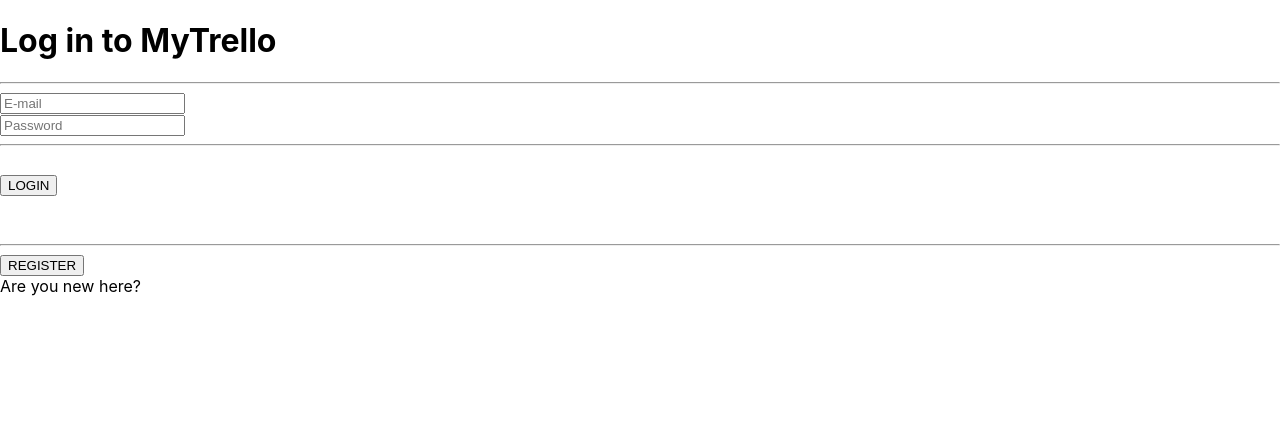
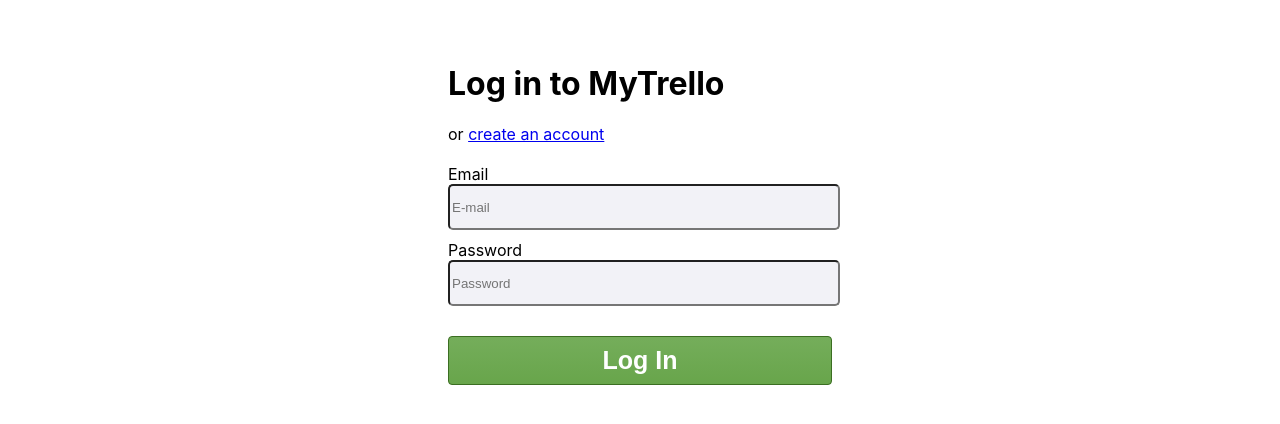
Before and after one commit to Mrucznik/PAW-TodoList, a React (Create React App) app in the folder react/: page /login in a window 1280 px wide. Shown: the top 424 px of the page. Built offline with nearby package versions, Linux system fonts and the light colour scheme.

Commit message:
add some css

```diff
--- a/react/src/App.js
+++ b/react/src/App.js
@@ -10,8 +10,8 @@
         return (
             <Router>
                 <div>
-                    <Route path={"/login"} component={Login}/>
-                    <Route path={"/"} component={BoardsPage} exact/>
+                    <Route path={"/"} component={Login}/>
+                    <Route path={"/boards"} component={BoardsPage} exact/>
                     <Route path={"/board/:id"} component={BoardPage}/>
                 </div>
             </Router>
--- a/react/src/PageComponents/Login.js
+++ b/react/src/PageComponents/Login.js
@@ -1,6 +1,7 @@
 import React, { Component } from "react";
 import { notify } from "react-notify-toast";
-import { Redirect } from 'react-router-dom'
+import { Redirect } from "react-router-dom";
+import { Link } from "react-router-dom";
 
 class Login extends Component {
   constructor(props) {
@@ -23,8 +24,8 @@
   }
 
   onRegisterClick = () => {
-    this.setState({ redirect: true })
-  }
+    this.setState({ redirect: true });
+  };
 
   onSubmit(e) {
     e.preventDefault();
@@ -32,20 +33,19 @@
     const { setToken } = this.props;
     let { errors } = this.state;
     const data = {
-      "auth": {
-        "email": email,
-        "password": password
+      auth: {
+        email: email,
+        password: password
       }
     };
 
-
     if (email && password) {
       if (!this.validateEmail(email)) {
-        notify.show("Invalid email", "error")
-        errors.push("invalid email")
+        notify.show("Invalid email", "error");
+        errors.push("invalid email");
       } else {
-        this.setState({ errors: [] })
-        this.setState({ isLogged: true })
+        this.setState({ errors: [] });
+        this.setState({ isLogged: true });
         // api.setToken(data)
         //   .then(res => {
         //     setToken(res.data["auth_token"])
@@ -67,28 +67,30 @@
     const { redirect } = this.state;
 
     if (isLogged) {
-      return (
-        <Redirect to="/" />
-      )
+      return <Redirect to="/boards" />;
     }
     if (redirect) {
-      return <Redirect to="/login" />;
+      return <Redirect to="/" />;
     }
     return (
       <div className="login-main">
+        <div className="login-body">
           <form
             className="uk-panel uk-panel-box uk-form"
             onSubmit={this.onSubmit}
           >
-          <h1 className>
+            <h1 className name="mytrello">
               Log in to MyTrello
             </h1>
-          <hr />
-          <div className="">
-            <div className="">
-              <div className="">
+            <div>
+              or <Link to="/">create an account</Link>
+            </div>
+            <br/>
+            <div>
+              <div>
+                <label for="email">Email</label>
                 <input
-                  className=""
+                  className="login-input-text"
                   name="email"
                   type="text"
                   value={email}
@@ -97,9 +99,10 @@
                   placeholder="E-mail"
                 />
               </div>
-              <div className="">
+              <div>
+                <label for="password">Password</label>
                 <input
-                  className=""
+                  className="login-input-text"
                   name="password"
                   type="password"
                   value={password}
@@ -108,33 +111,18 @@
                   placeholder="Password"
                 />
               </div>
-            </div>
-          </div>
-          <hr />
               <br />
-          <div className="">
-            <div className="">
-              <div className="">
-                <button className="" type="submit">
-                  LOGIN
+              <div className="login-div">
+                <button className="login-button" type="submit">
+                  Log In
                 </button>
-              </div>
-              <br /><br />
-              <hr />
-              <div className="">
-                <button className="" onClick={this.onRegisterClick}>
-                  REGISTER
-                </button><br />
-                Are you new here?
-              </div>
               </div>
             </div>
           </form>
+        </div>
       </div>
     );
   }
 }
 
-
-
-export default Login
+export default Login;
--- a/react/src/style/Login.css
+++ b/react/src/style/Login.css
@@ -1,4 +1,57 @@
-.login-main{
-    height: 100%;
-    align-content: center;
+.login-main {
+  height: 100%;
+  align-content: center;
 }
+.login-body {
+  margin-top: 5%;
+  margin-left: 35%;
+  width: 30%;
+}
+
+.login-input-text {
+  width: 100%;
+  height: 40px;
+  border-radius: 5px;
+  margin-bottom: 10px;
+  background-color: #f2f2f7;
+}
+.login-div {
+  color: white;
+}
+
+
+.login-button {
+	background:-moz-linear-gradient(top, #74ad5a 5%, #68a54b 100%);
+	background:-webkit-linear-gradient(top, #74ad5a 5%, #68a54b 100%);
+	background:-o-linear-gradient(top, #74ad5a 5%, #68a54b 100%);
+	background:-ms-linear-gradient(top, #74ad5a 5%, #68a54b 100%);
+	background:linear-gradient(to bottom, #74ad5a 5%, #68a54b 100%);
+	filter:progid:DXImageTransform.Microsoft.gradient(startColorstr='#74ad5a', endColorstr='#68a54b',GradientType=0);
+	background-color:#74ad5a;
+	-moz-border-radius:4px;
+	-webkit-border-radius:4px;
+	border-radius:4px;
+	border:1px solid #3b6e22;
+	display:inline-block;
+	cursor:pointer;
+	color:#ffffff;
+	font-family:Arial;
+	font-size:25px;
+	font-weight:bold;
+    padding:9px;
+    width: 100%;
+	text-decoration:none;
+}
+.login-button:hover {
+	background:-moz-linear-gradient(top, #68a54b 5%, #74ad5a 100%);
+	background:-webkit-linear-gradient(top, #68a54b 5%, #74ad5a 100%);
+	background:-o-linear-gradient(top, #68a54b 5%, #74ad5a 100%);
+	background:-ms-linear-gradient(top, #68a54b 5%, #74ad5a 100%);
+	background:linear-gradient(to bottom, #68a54b 5%, #74ad5a 100%);
+	filter:progid:DXImageTransform.Microsoft.gradient(startColorstr='#68a54b', endColorstr='#74ad5a',GradientType=0);
+	background-color:#68a54b;
+}
+.login-button:active {
+	position:relative;
+	top:1px;
+}
```
Also changed, not shown: 1 other file (tests, documents, lock files or other folders). Lines whose indentation alone changed are shown as unchanged.
